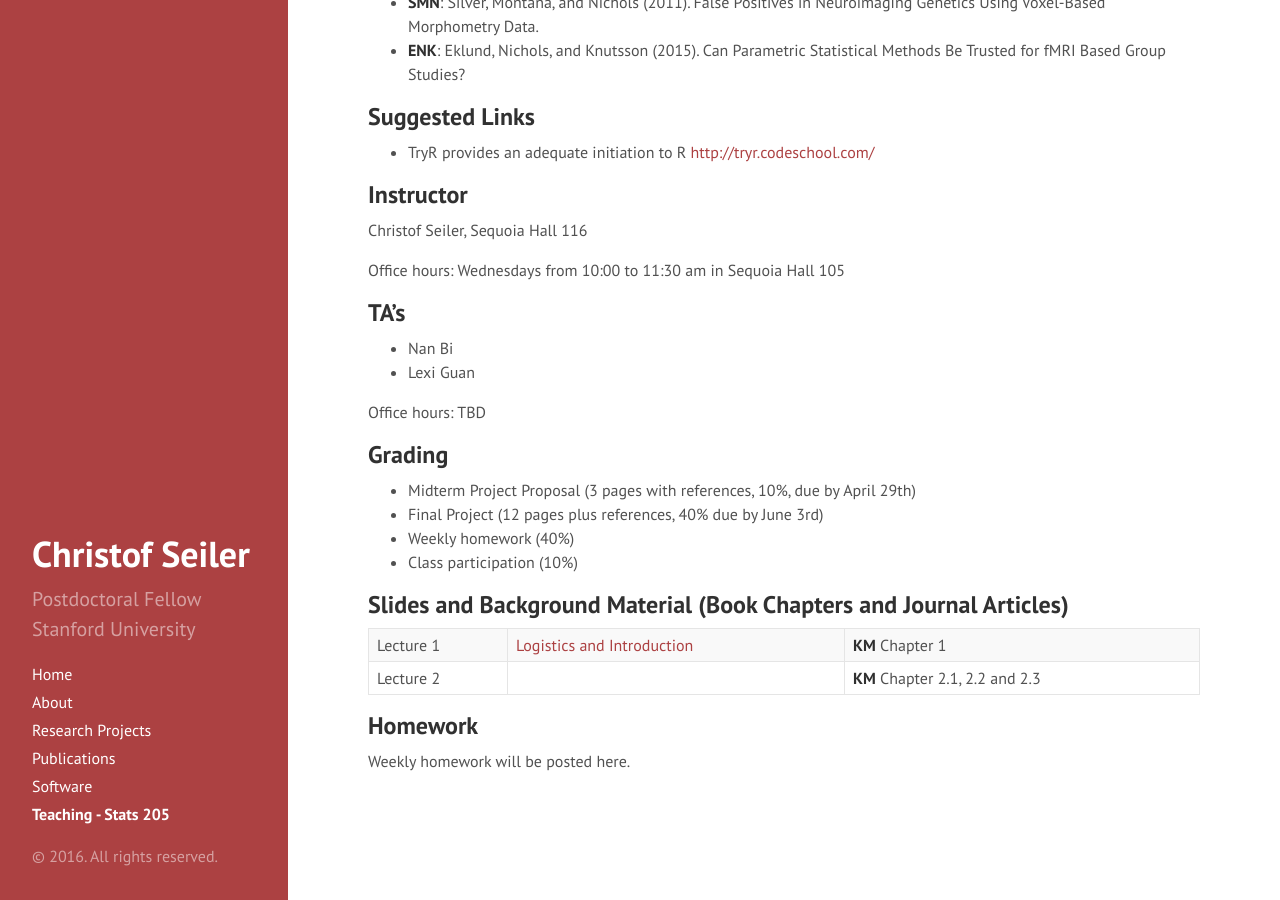
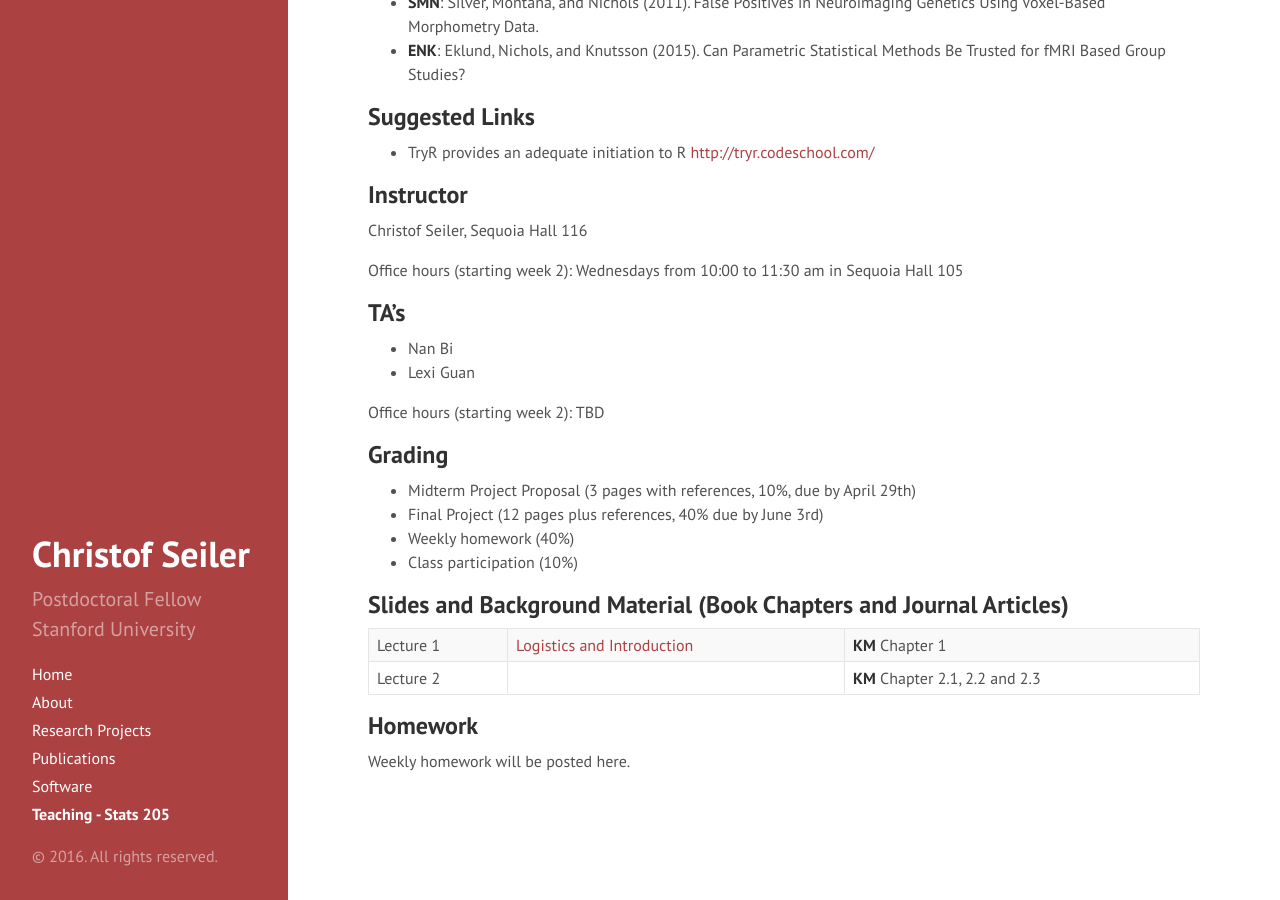
Before and after one commit to ChristofSeiler/ChristofSeiler.github.io, a Jekyll site: the page built from stats205.md, in a window 1280 px wide and 900 px high, scrolled down 755 px. Built offline with Jekyll 4.4.1, drawn with Linux system fonts in a browser that asks for light colours.

Commit message:
start with office hours in week 2

```diff
--- a/stats205.md
+++ b/stats205.md
@@ -33,13 +33,13 @@ Nonparametric analogs of the one- and two-sample t-tests and analysis of varianc
 ## Instructor
 Christof Seiler, Sequoia Hall 116
 
-Office hours: Wednesdays from 10:00 to 11:30 am in Sequoia Hall 105
+Office hours (starting week 2): Wednesdays from 10:00 to 11:30 am in Sequoia Hall 105
 
 ## TA's
 * Nan Bi
 * Lexi Guan
 
-Office hours: TBD
+Office hours (starting week 2): TBD
 
 ## Grading
 * Midterm Project Proposal (3 pages with references, 10%, due by April 29th)
```
